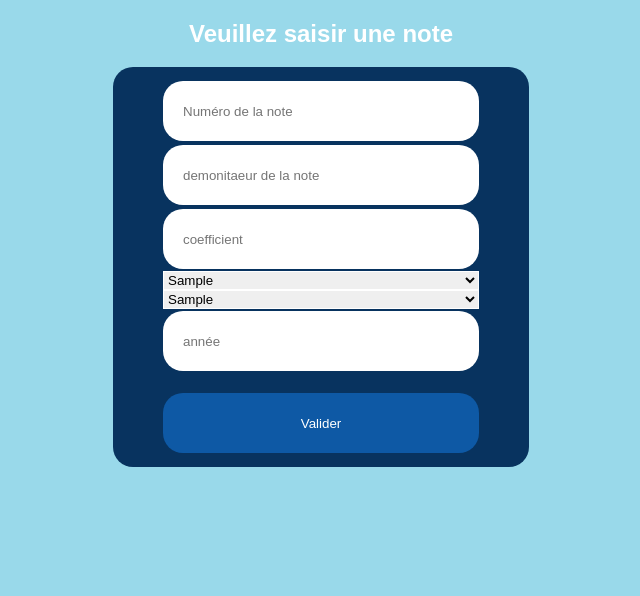
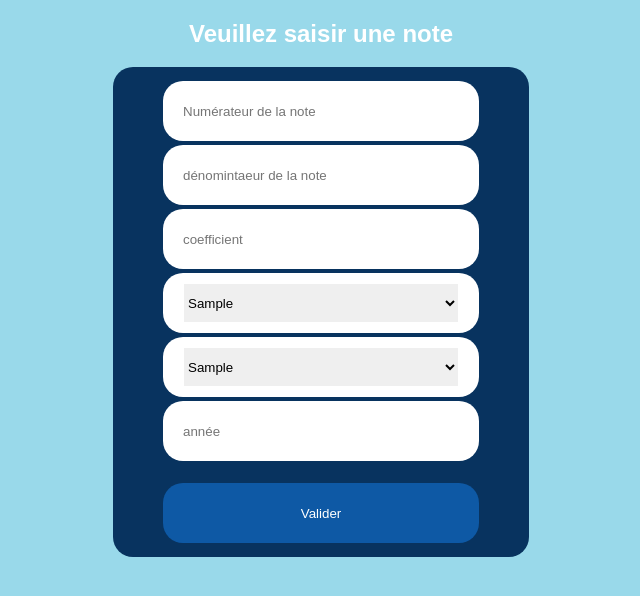
Before and after one commit to MartinetCl/AppliNotesEleves_LesMeilleursT2, a PHP site: template AppliNotesEleves/vues/v_SaisieNote.php in a window 1280 px wide. Shown: the part 121-717 px from the top of the page, without its empty margins (319-959 px from the left). Run offline with PHP 8.4, Linux system fonts and the light colour scheme; the template is opened without the code that fills it: most values are stand-ins (such as "Sample title", 1, 10 or a date in 2020).

Commit message:
Update v_SaisieNote.php

```diff
--- a/AppliNotesEleves/vues/v_SaisieNote.php
+++ b/AppliNotesEleves/vues/v_SaisieNote.php
@@ -4,32 +4,29 @@
 
 <form method="POST" action="index.php?uc=saisieNote&action=ValidationNote">
 	<div class = gigaBoite>
-	<div class = boiteLabel>
+	<div class = boite>
+	<input type="number" placeholder="Numérateur de la note "name="noteNumera"> <br>
+	<input type="number" placeholder="dénomintaeur de la note " name="noteDenomi"><br>
+	<input type="number" placeholder="coefficient " name="coefficient" pattern = "[0-9]{0,2}.[0-9]{0,2}"><br>
 
-</div>
-	<div class = boite>
-	<input type="number" placeholder="Numéro de la note "name="noteNumera"> <br>
-	<input type="number" placeholder="demonitaeur de la note " name="noteDenomi"><br>
-	<input type="number" placeholder="coefficient " name="coefficient"><br>
-
-	<select name = "matiere">
+	<div class = "cb"><select name = "matiere">
 	<?php
 	foreach ($lesMatiere as $laMatiere) {
 	echo '<option value ='.$laMatiere['codeMat'].'>'.$laMatiere['libelleMat'].'</option>' ;
 	}
  	?>
 
-	</select><br>
+	</select></div><br>
 
 
-	<select name = "trimestre">
+	<div class = "cb"><select name = "trimestre">
 	<?php
 	foreach ($lestrimestre as $leTrimestre) {
 	echo '<option value ='.$leTrimestre['idTri'].'>'.$leTrimestre['libelleTri'].'</option>' ;
 	}
  	?>
 
-	</select><br>
+	</select></div><br>
 
 
 	<input type="number" placeholder="année" name="annee">
```
